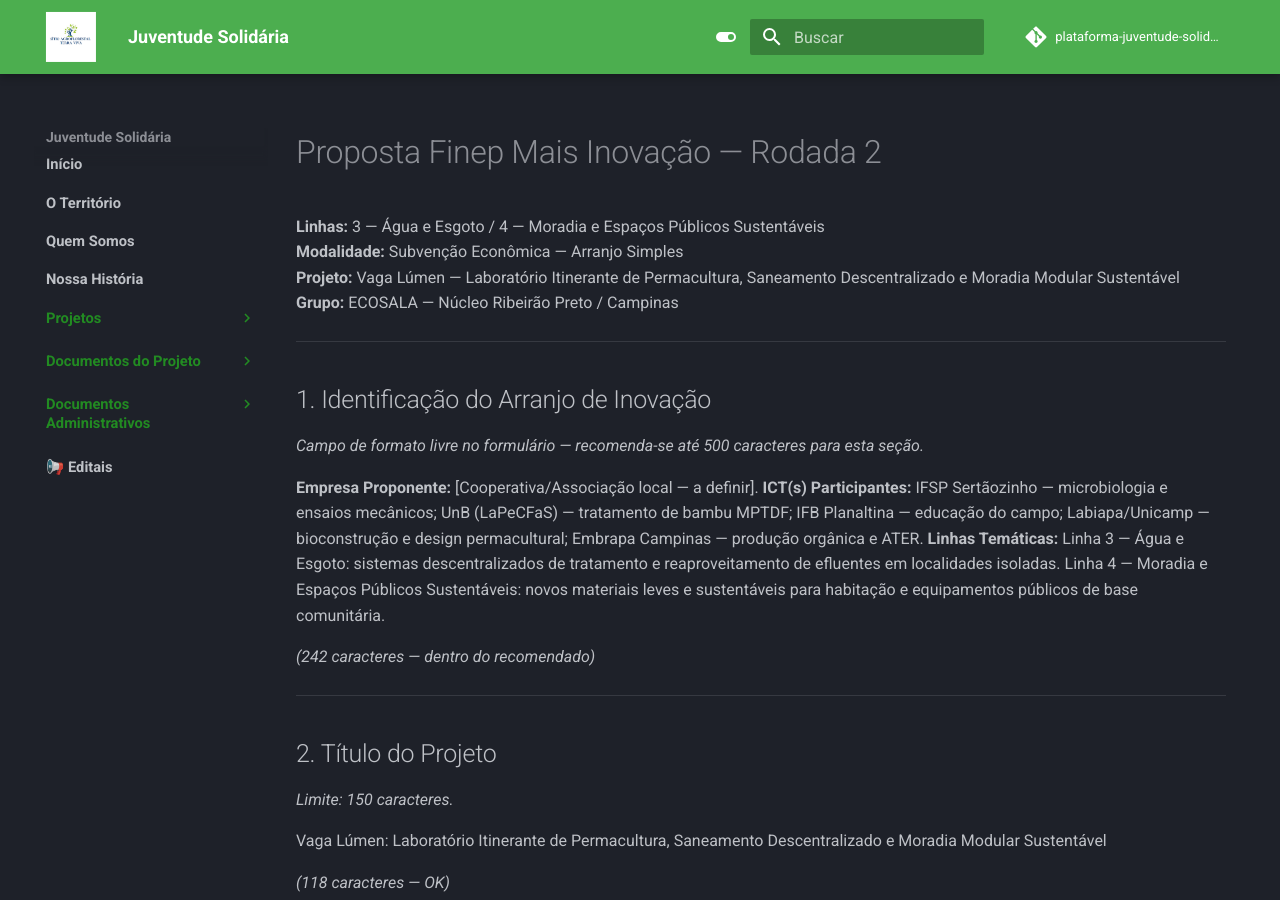
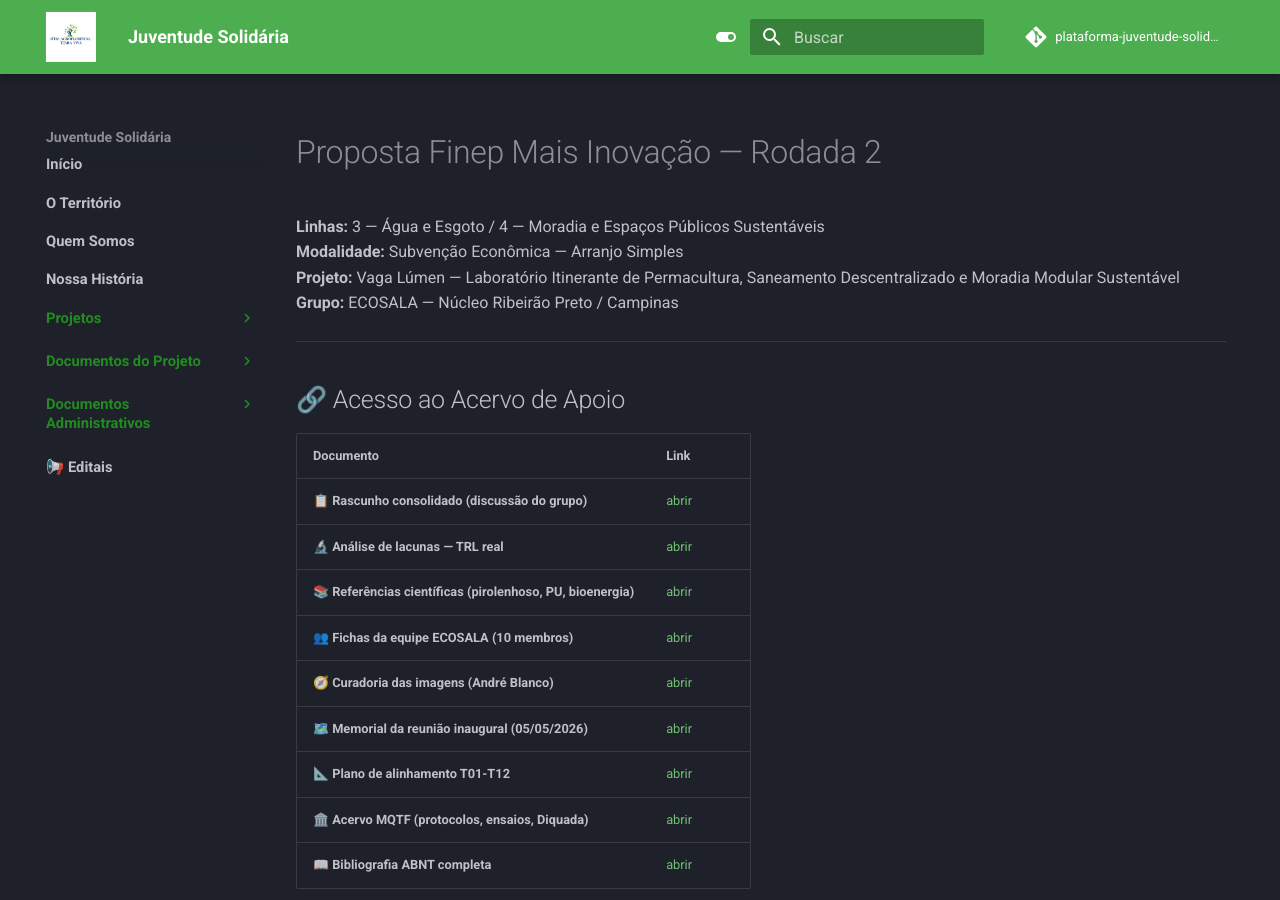
Before and after one commit to takwaratec/plataforma-juventude-solidaria-2026, an MkDocs documentation site: the page built from docs/editais/fundo-vaga-lumen-2026/proposta-final-vaga-lumen.md, in a window 1280 px wide and 900 px high. Built offline with MkDocs 1.6.1 and Material for MkDocs 9.7.7, drawn with Linux system fonts in a browser that asks for light colours; comment, search, counter and statistics services are not loaded.

Commit message:
Topo com acervo de apoio: links clicaveis para todos os documentos

```diff
--- a/docs/editais/fundo-vaga-lumen-2026/proposta-final-vaga-lumen.md
+++ b/docs/editais/fundo-vaga-lumen-2026/proposta-final-vaga-lumen.md
@@ -4,6 +4,22 @@
 **Modalidade:** Subvenção Econômica — Arranjo Simples
 **Projeto:** Vaga Lúmen — Laboratório Itinerante de Permacultura, Saneamento Descentralizado e Moradia Modular Sustentável
 **Grupo:** ECOSALA — Núcleo Ribeirão Preto / Campinas
+
+---
+
+## 🔗 Acesso ao Acervo de Apoio
+
+| Documento | Link |
+|---|---|
+| 📋 **Rascunho consolidado (discussão do grupo)** | [abrir](https://takwaratec.github.io/plataforma-juventude-solidaria-2026/editais/fundo-vaga-lumen-2026/rascunho-consolidado-vaga-lumen/) |
+| 🔬 **Análise de lacunas — TRL real** | [abrir](https://takwaratec.github.io/plataforma-juventude-solidaria-2026/editais/fundo-vaga-lumen-2026/analise-lacunas-honesta/) |
+| 📚 **Referências científicas (pirolenhoso, PU, bioenergia)** | [abrir](https://github.com/takwaratec/Analises-e-escrita-cientifica/blob/main/docs/analyses/ecosala/referencias-pirolenhoso-pu.md) |
+| 👥 **Fichas da equipe ECOSALA (10 membros)** | [abrir](https://github.com/takwaratec/Analises-e-escrita-cientifica/tree/main/docs/analyses/ecosala/) |
+| 🧭 **Curadoria das imagens (André Blanco)** | [abrir](https://takwaratec.github.io/plataforma-juventude-solidaria-2026/editais/fundo-vaga-lumen-2026/curatoria-imagens-andre/) |
+| 🗺️ **Memorial da reunião inaugural (05/05/2026)** | [abrir](https://takwaratec.github.io/plataforma-juventude-solidaria-2026/12_REUNIOES/MEMORIAL_REUNIAO_2026-05-05/) |
+| 📐 **Plano de alinhamento T01-T12** | [abrir](https://takwaratec.github.io/plataforma-juventude-solidaria-2026/editais/fundo-vaga-lumen-2026/plano-alinhamento-t01-t12/) |
+| 🏛️ **Acervo MQTF (protocolos, ensaios, Diquada)** | [abrir](https://github.com/takwaratec/Mulheres-Tecem-Amazonia_Clone) |
+| 📖 **Bibliografia ABNT completa** | [abrir](https://takwaratec.github.io/plataforma-juventude-solidaria-2026/editais/fundo-vaga-lumen-2026/bibliografia-abnt/) |
 
 ---
 
```
